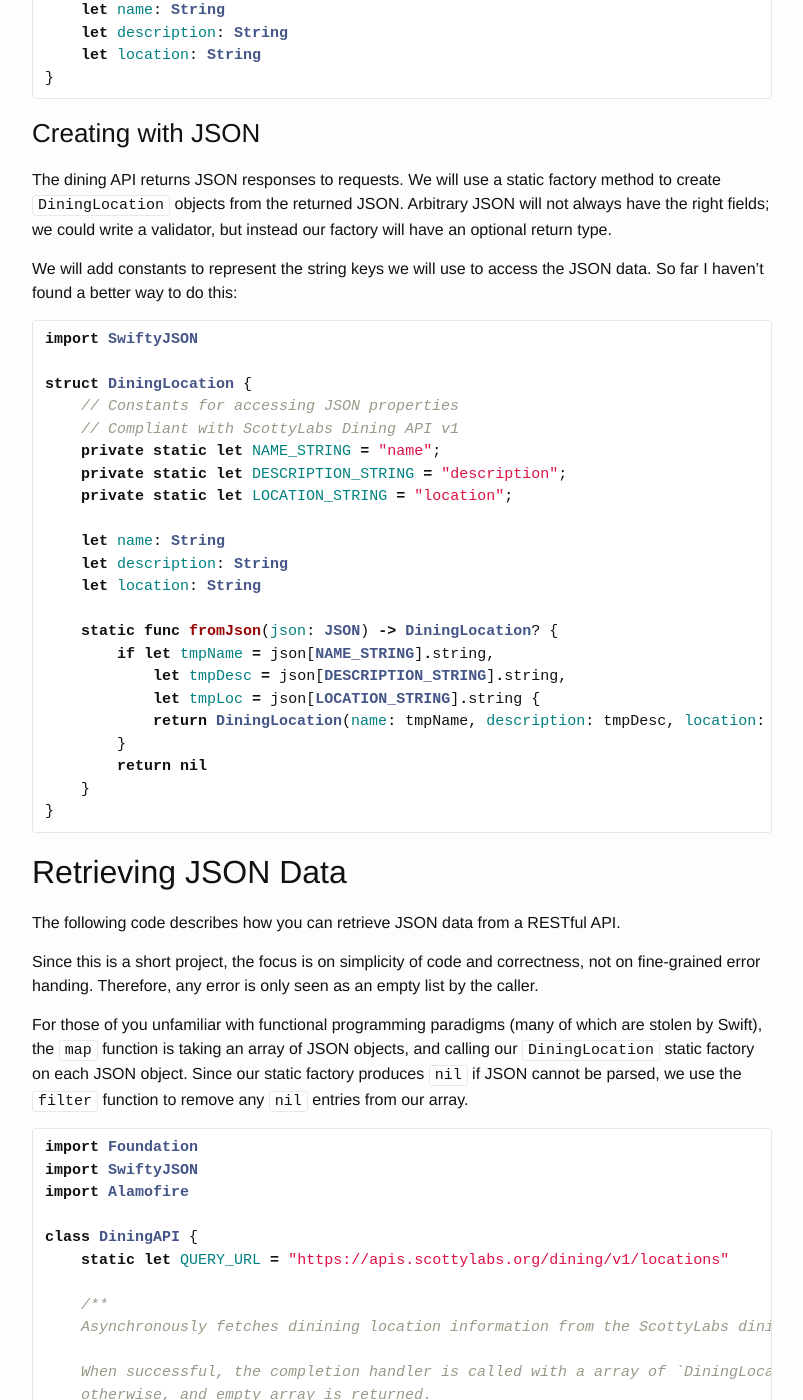
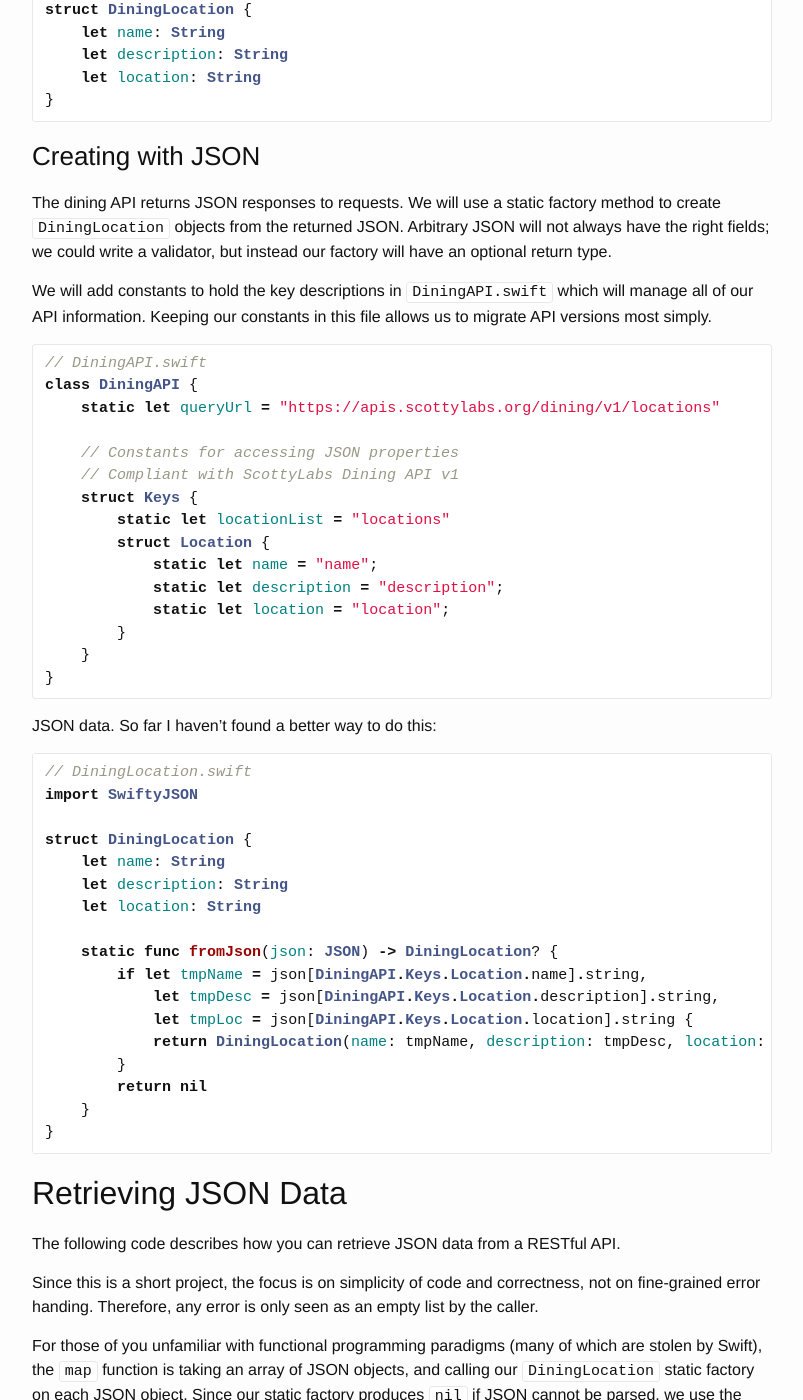
Before and after one commit to ScottyLabs/IntroToSwift, a Jekyll site: the page built from ios.md, in a window 1280 px wide and 1400 px high, scrolled down 4067 px. Shown: the whole window, without its empty margins (238-1041 px from the left). Built offline with Jekyll 4.4.1, drawn with Linux system fonts in a browser that asks for light colours; some of the changed text lies outside the part shown.

Commit message:
Better API constant storage

````diff
--- a/ios.md
+++ b/ios.md
@@ -195,6 +195,7 @@ same if you want to do more than simply display information.
 The structure can be defined like this:
 
 ```swift
+// DiningLocation.swift
 struct DiningLocation {
     let name: String
     let description: String
@@ -209,27 +210,44 @@ method to create `DiningLocation` objects from the returned JSON. Arbitrary JSON
 will not always have the right fields; we could write a validator, but instead
 our factory will have an optional return type.
 
-We will add constants to represent the string keys we will use to access the
+We will add constants to hold the key descriptions in `DiningAPI.swift` which
+will manage all of our API information. Keeping our constants in this file
+allows us to migrate API versions most simply.
+
+```swift
+// DiningAPI.swift
+class DiningAPI {
+    static let queryUrl = "https://apis.scottylabs.org/dining/v1/locations"
+
+    // Constants for accessing JSON properties
+    // Compliant with ScottyLabs Dining API v1
+    struct Keys {
+        static let locationList = "locations"
+        struct Location {
+            static let name = "name";
+            static let description = "description";
+            static let location = "location";
+        }
+    }
+}
+```
+
+
 JSON data. So far I haven't found a better way to do this:
 
 ```swift
+// DiningLocation.swift
 import SwiftyJSON
 
 struct DiningLocation {
-    // Constants for accessing JSON properties
-    // Compliant with ScottyLabs Dining API v1
-    private static let NAME_STRING = "name";
-    private static let DESCRIPTION_STRING = "description";
-    private static let LOCATION_STRING = "location";
-
     let name: String
     let description: String
     let location: String
 
     static func fromJson(json: JSON) -> DiningLocation? {
-        if let tmpName = json[NAME_STRING].string,
-            let tmpDesc = json[DESCRIPTION_STRING].string,
-            let tmpLoc = json[LOCATION_STRING].string {
+        if let tmpName = json[DiningAPI.Keys.Location.name].string,
+            let tmpDesc = json[DiningAPI.Keys.Location.description].string,
+            let tmpLoc = json[DiningAPI.Keys.Location.location].string {
             return DiningLocation(name: tmpName, description: tmpDesc, location: tmpLoc)
         }
         return nil
@@ -252,12 +270,34 @@ static factory produces `nil` if JSON cannot be parsed, we use the `filter`
 function to remove any `nil` entries from our array.
 
 ```swift
-import Foundation
+// DiningAPI.swift
 import SwiftyJSON
 import Alamofire
+class DiningAPI {
+    static let queryUrl = "https://apis.scottylabs.org/dining/v1/locations"
 
-class DiningAPI {
-    static let QUERY_URL = "https://apis.scottylabs.org/dining/v1/locations"
+    /**
+    Constants for accessing JSON properties. Compliant with ScottyLabs Dining API v1
+    */
+    struct Keys {
+        static let locationList = "locations"
+        struct Location {
+            static let name = "name"
+            static let description = "description"
+            static let location = "location"
+            static let keywords = "keywords"
+            static let times = "times"
+            struct Times {
+                static let start = "start"
+                static let end = "start"
+                struct TimeUnit {
+                    static let day = "day"
+                    static let hour = "hour"
+                    static let minute = "minute"
+                }
+            }
+        }
+    }
 
     /**
     Asynchronously fetches dinining location information from the ScottyLabs dining API
@@ -269,7 +309,7 @@ class DiningAPI {
      called on main thread.
     */
     static func fetchLocations(complete onComplete: @escaping ([DiningLocation]) -> ()) {
-        Alamofire.request(QUERY_URL)
+        Alamofire.request(queryUrl)
           .responseJSON { response in
             // Check if there was an error with the request
             guard response.result.error == nil else {
@@ -281,7 +321,7 @@ class DiningAPI {
             // We should still call the completion handler on the main queue though
             DispatchQueue.global(qos: .background).async {
                 // Check if the array can be properly parsed
-                guard let jsonArr = SwiftyJSON.JSON(response.value!).array else {
+                guard let jsonArr = SwiftyJSON.JSON(response.value!)["locations"].array else {
                     print("Error: Result recieved, but unparceable")
                     // Call the completion handler on the main thread with an empty array to signify
                     // that no results were found
@@ -316,6 +356,7 @@ We need to set up our `ViewController` to be a subclass of
 `UITableViewController`. Change the class declaration to the following:
 
 ```swift
+// ViewController.swift
 class ViewController: UITableViewController {
 ```
 
@@ -328,6 +369,7 @@ information. It will be initialized to an empty list, but we will also add
 a function to fetch new data and update the list.
 
 ```swift
+// ViewController.swift
 var locationList = [DiningLocation]()
 
 private func refreshLocationList() {
@@ -349,7 +391,8 @@ not be initialized yet. Use `viewDidLoad` for all initialization, and
 user is viewing your screen.
 
 ```swift
-override func viewDidLoad() {
+// ViewController.swift
+override func viewWillAppear() {
     super.viewDidLoad()
     // Fetch an initial list of results
     refreshLocationList()
@@ -366,6 +409,7 @@ These methods correspond to protocols called `UITableViewDelegate` and
 First, we need to tell the table how many rows to display:
 
 ```swift
+// ViewController.swift
 override func numberOfSections(in tableView: UITableView) -> Int {
     return 1
 }
@@ -380,15 +424,17 @@ override func tableView(_ tableView: UITableView, numberOfRowsInSection section:
 Next, for a given row in the table, we have to tell the table what information to show:
 
 ```swift
+// ViewController.swift
 override func tableView(_ tableView: UITableView, cellForRowAt indexPath: IndexPath) -> UITableViewCell {
     var cell = tableView.dequeueReusableCell(withIdentifier: "LocationCell")
     if cell == nil {
         cell = UITableViewCell(style: UITableViewCellStyle.value1, reuseIdentifier: "LocationCell")
     }
 
-    if let cell = cell, indexPath.row < locationList.count {
+    let snapshot = locationList
+    if let cell = cell, indexPath.row < snapshot.count {
         // These are the only line that actually set up the cell
-        let location = locationList[indexPath.row]
+        let location = snapshot[indexPath.row]
         cell.textLabel?.text = location.name
         cell.detailTextLabel?.text = location.location
     }
````
Also changed, not shown: other parts of ios.md (+2 -2 lines).
